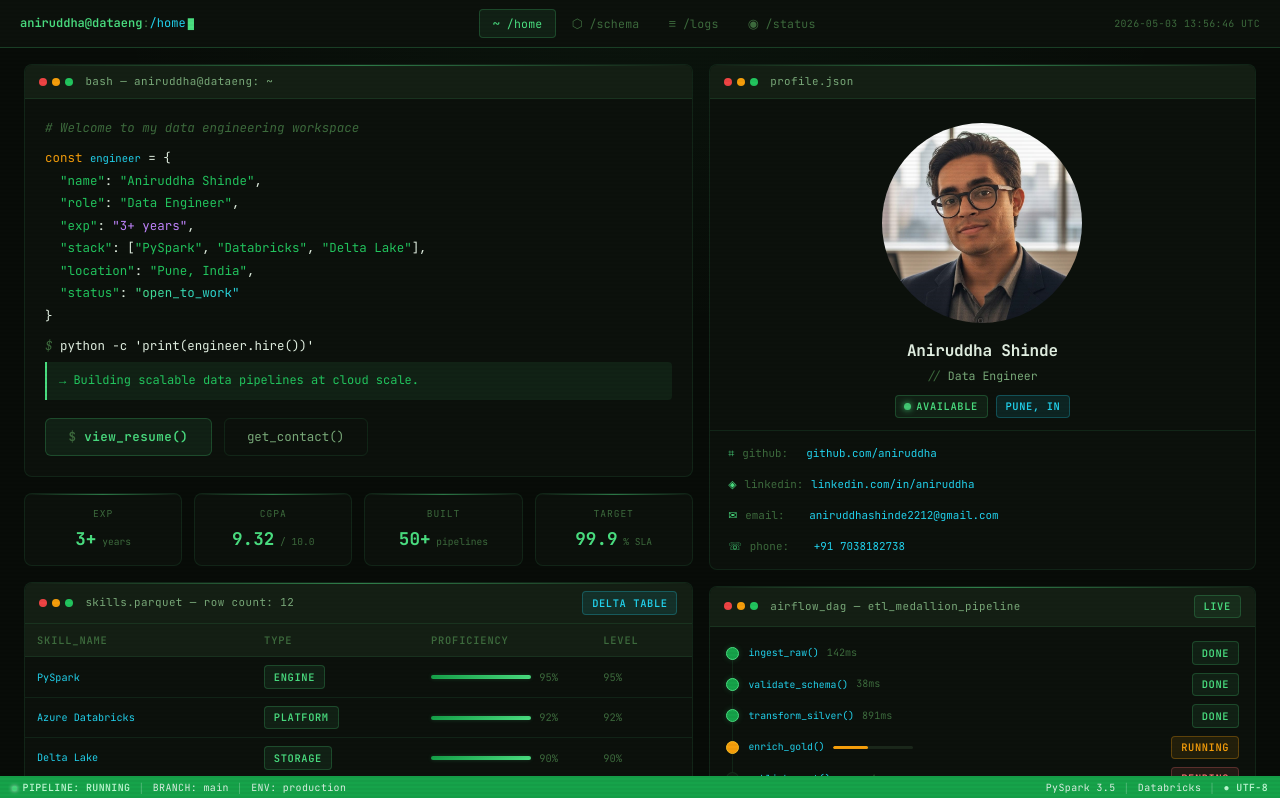
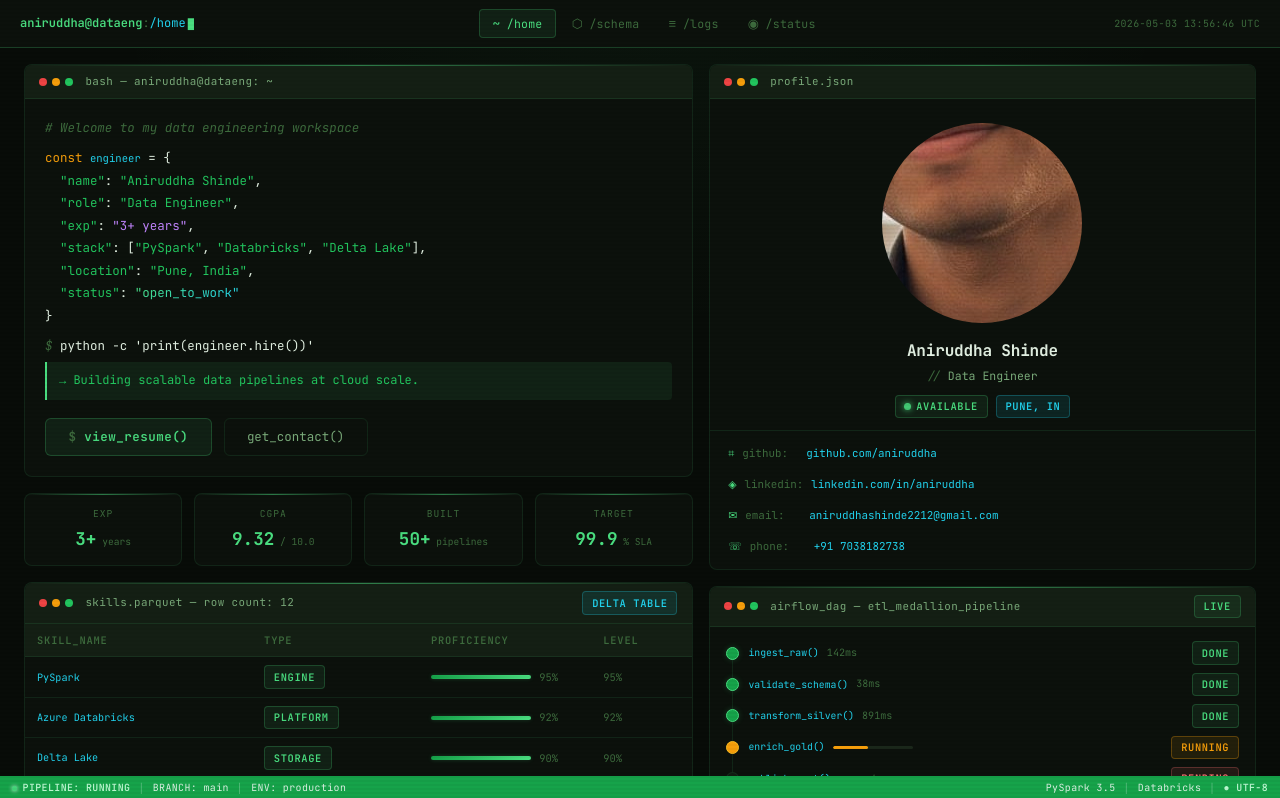
Before and after one commit to AniruddhaShinde2212/Its_a_me_Aniruddha_Shinde, a React (Vite) app: page / in a window 1280 px wide. Shown: the top 798 px of the page. Built offline with nearby package versions, Linux system fonts and the light colour scheme.

Commit message:
[Site] fix:fix pfp

```diff
--- a/src/pages/Home/Home.jsx
+++ b/src/pages/Home/Home.jsx
@@ -1,6 +1,5 @@
 import { useState, useEffect } from "react";
 import "./Home.css";
-import profileImg from "../assets/profile.jpg";
 
 const SKILLS_TABLE = [
   { category: "big_data", name: "PySpark", level: 95, type: "ENGINE" },
@@ -240,16 +239,7 @@ function Home({ setPage }) {
               <span className="panel-bar__title">profile.json</span>
             </div>
             <div className="profile-photo">
-              <img
-                src="./profile.jpg"
-                alt="Aniruddha Shinde"
-                style={{
-                  width: "100%",
-                  height: "100%",
-                  objectFit: "cover",
-                  objectPosition: "top",
-                }}
-              />
+              <img src={`${import.meta.env.BASE_URL}profile.jpg`} />
             </div>
             <div className="profile-meta">
               <div className="profile-name">Aniruddha Shinde</div>
```
